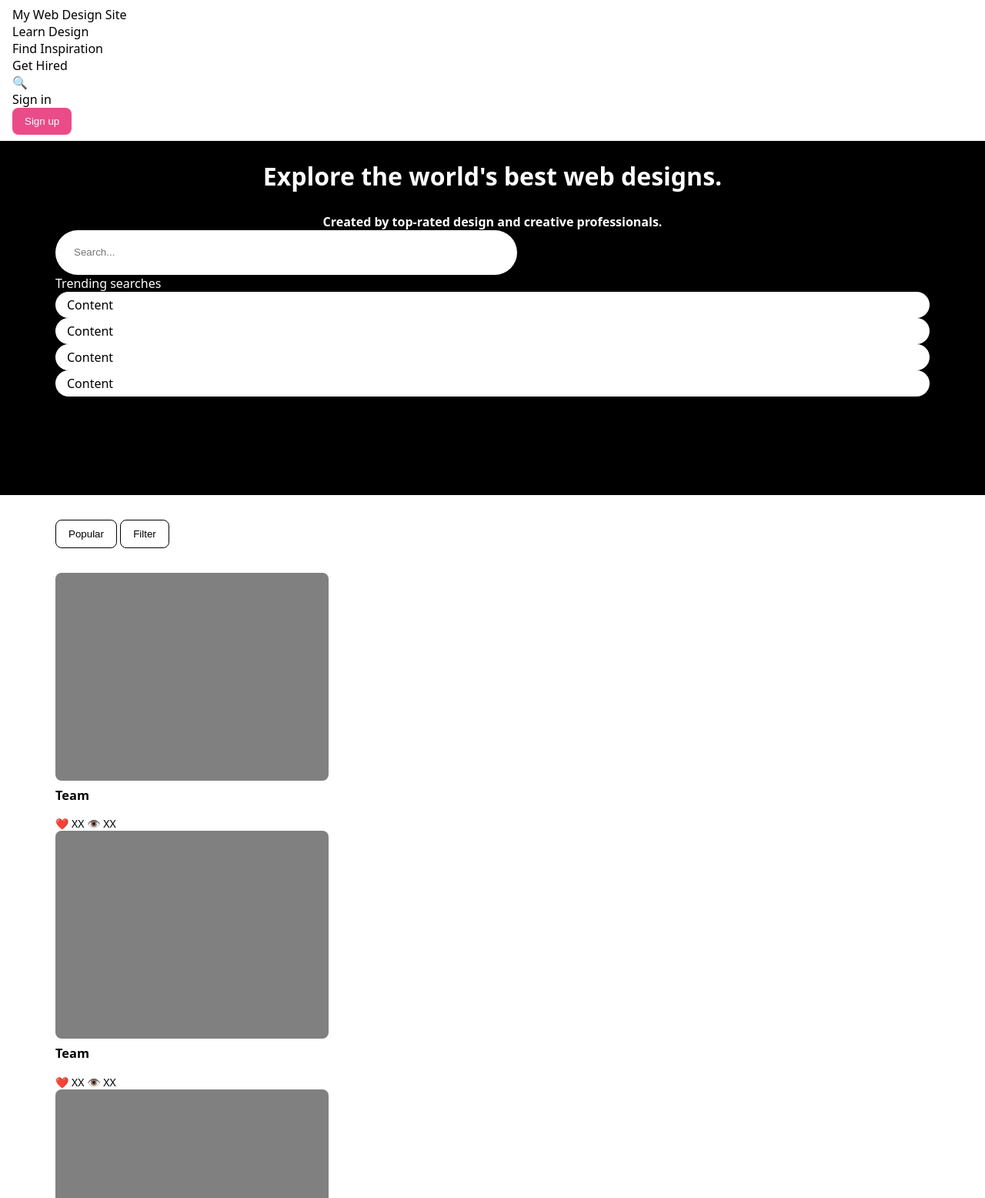
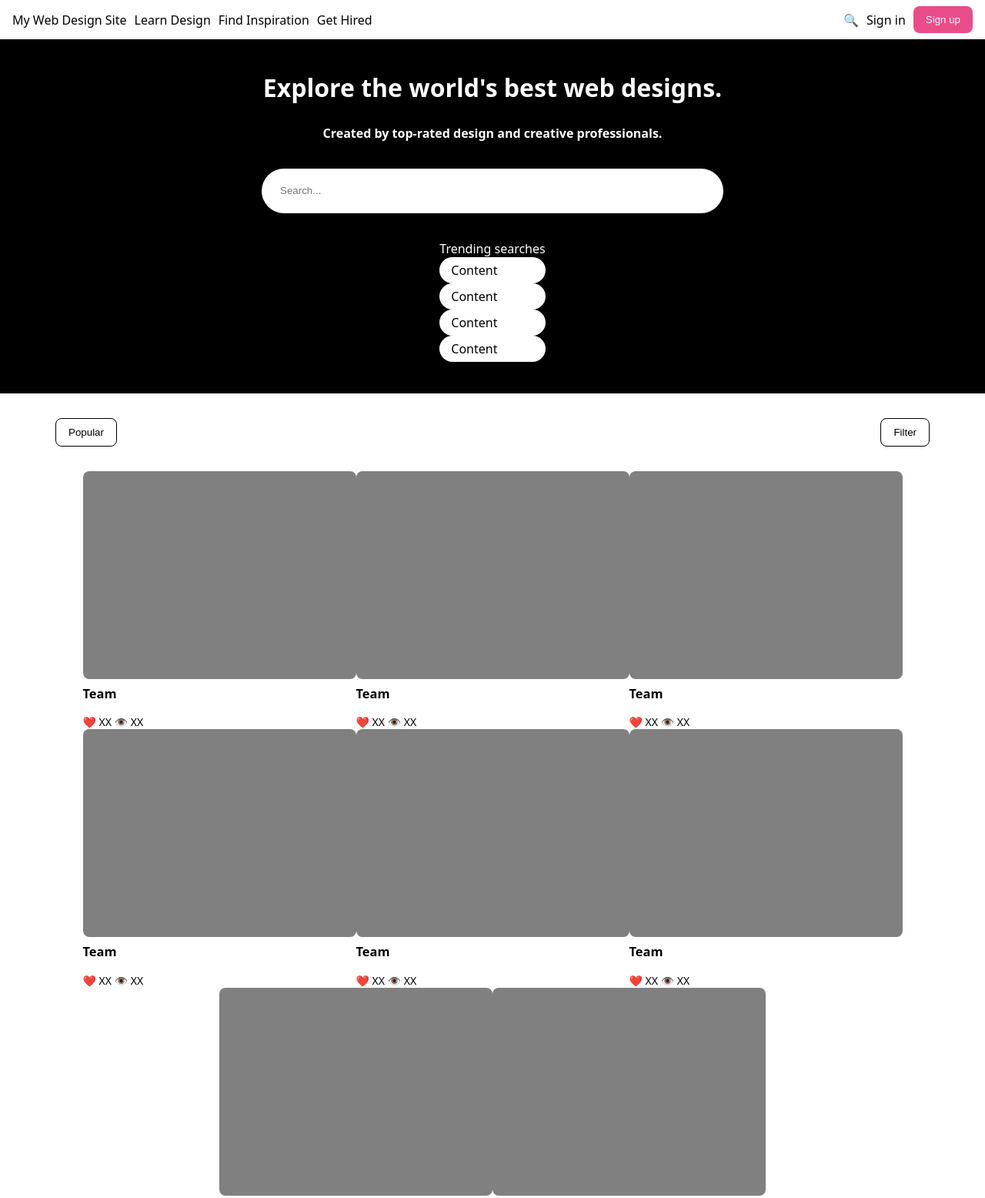
Before and after one commit to BenjaminGohPS/flexbox-lab, a plain HTML site: page index.html in a window 1280 px wide. Shown: the top 1556 px of the page at 77% size. Drawn offline with Linux system fonts and the light colour scheme.

Commit message:
adjusted nav

```diff
--- a/css/style.css
+++ b/css/style.css
@@ -11,6 +11,19 @@ body {
 nav {
   background-color: white;
   padding: 8px 16px;
+
+  display: flex;
+  flex-direction: row;
+  justify-content: space-between;
+}
+
+#destinations,
+#actions {
+  display: flex;
+  flex-direction: row;
+  justify-content: flex-start;
+  gap: 10px;
+  align-items: center;
 }
 
 p {
@@ -22,6 +35,11 @@ section {
   background-color: black;
   color: white;
   padding: 24px 72px;
+
+  display: flex;
+  flex-direction: column;
+  justify-content: space-around;
+  align-items: center;
 }
 
 h1,
@@ -51,6 +69,10 @@ input {
 main {
   background-color: white;
   padding: 32px 72px;
+
+  display: flex;
+  flex-wrap: wrap;
+  justify-content: center;
 }
 
 nav button {
@@ -80,6 +102,9 @@ nav button {
 #subnav {
   padding: 32px 72px 0;
   background-color: white;
+
+  display: flex;
+  justify-content: space-between;
 }
 
 #subnav button {
```
